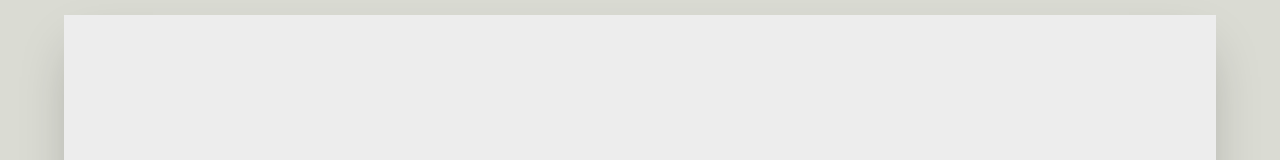
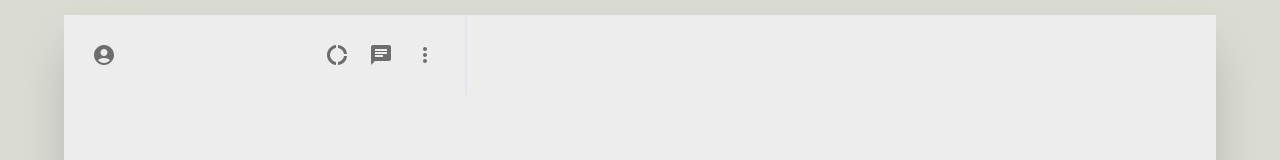
Before and after one commit to astrenempower/login-and-chat, a React (Create React App) app: page / in a window 1280 px wide. Shown: the top 160 px of the page. Built offline with nearby package versions, Linux system fonts and the light colour scheme.

Commit message:
added mui icons and created header of sidebar

```diff
--- a/package.json
+++ b/package.json
@@ -3,6 +3,10 @@
   "version": "0.1.0",
   "private": true,
   "dependencies": {
+    "@emotion/react": "^11.11.1",
+    "@emotion/styled": "^11.11.0",
+    "@mui/icons-material": "^5.14.8",
+    "@mui/material": "^5.14.8",
     "@testing-library/jest-dom": "^5.17.0",
     "@testing-library/react": "^13.4.0",
     "@testing-library/user-event": "^13.5.0",
--- a/src/App.js
+++ b/src/App.js
@@ -1,4 +1,4 @@
-
+import Sidebar from './Components/Sidebar'
 
 function App() {
   return (
@@ -6,6 +6,9 @@ function App() {
 
       {/* body */}
       <div className='app-body flex bg-[#ededed] h-[90vh] w-[90vw] shadow-2xl mt-[-50px]'>
+        {/* sidebar */}
+        <Sidebar />
+        {/* chat */}
 
       </div>
     </div>
--- /dev/null
+++ b/src/Components/Sidebar.js
@@ -0,0 +1,40 @@
+import React from 'react'
+import AccountCircleIcon from '@mui/icons-material/AccountCircle';
+import DonutLargeIcon from '@mui/icons-material/DonutLarge';
+import ChatIcon from '@mui/icons-material/Chat';
+import MoreVertIcon from '@mui/icons-material/MoreVert';
+import { IconButton } from '@mui/material';
+
+function Sidebar() {
+  return (
+    <div className='sidebar flex-[0.35]'>
+        {/* side bar header */}
+        <div className='sidebar-header flex justify-between p-[20px] border-r-2 border-r-slate-200'>
+            <IconButton>
+                <AccountCircleIcon/>
+            </IconButton>
+            <div className='sidebarheader-right flex items-center justify-between min-w-[10vw]'>
+                <IconButton>
+                    <DonutLargeIcon/>
+                </IconButton>
+                <IconButton>
+                    <ChatIcon/>
+                </IconButton>
+                <IconButton>
+                    <MoreVertIcon/>
+                </IconButton>
+            </div>
+        </div>
+        {/* side bar search */}
+        <div className='sidebar-search'>
+
+        </div>
+        {/* side bar chat */}
+        <div className='sidebar-chart'>
+
+        </div>
+    </div>
+  )
+}
+
+export default Sidebar
```
Also changed, not shown: 1 other file (tests, documents, lock files or other folders).
